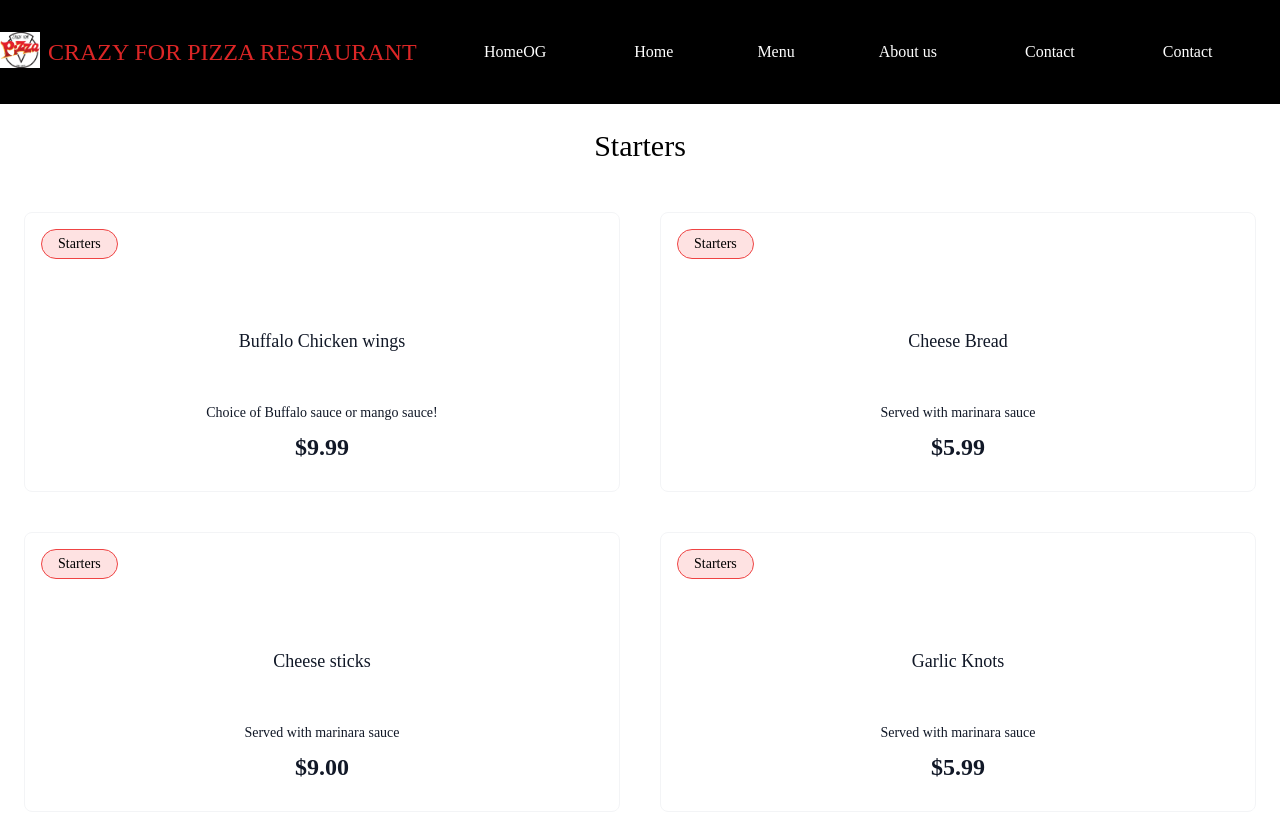
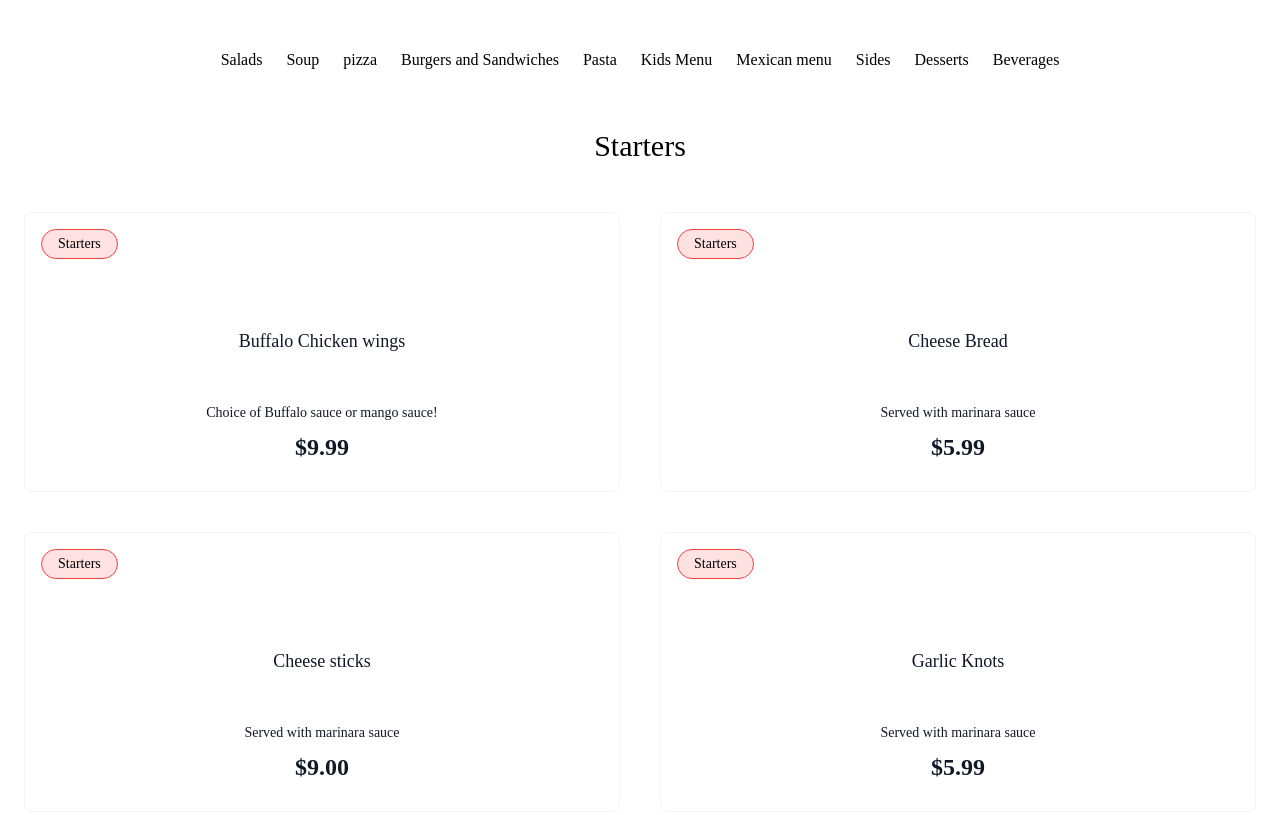
Before and after one commit to AngelZeferino/crazyforPizzaCode, a website: page dist/menu.html in a window 1280 px wide. Shown: the top 815 px of the page. Drawn offline with Linux system fonts and the light colour scheme; a web font is replaced by a local one.

Commit message:
12/31/23

```diff
--- a/dist/menu.html
+++ b/dist/menu.html
@@ -9,55 +9,8 @@
     <!--<script src="menu.js"></script>-->
 </head>
 
- <body class="bg-amber font-[Unbounded] h-ful  ">
-   <!-- navigatio bar starts here-->
-   <nav class="bg-black fixed inset-x-0 top-0 left-0">
-    <div class ="max-w 7x1 mx-auto text-yellow-700">
-     <div class="flex justify-between">
-        <!-- left side of nav-->
-        <div class="flex items-center space-x-2 py-8">
-        <div class ="h-10 w-10">
-            <img src="../img/cpLogo.jpg" class ="logoNav">
-        </div>
-        <div class="text-red-600 text-2xl   ">
-            CRAZY FOR PIZZA RESTAURANT
-        </div>
-        </div>
-        <!-- right side of nav-->
-        <div class="hidden md:flex items-center space-x-2 px-93">
-            <a href="home.html" class=" py-6 px-10 hover:bg-red-600 text-white rounded transition duration-300">HomeOG</a>
-            <a href="home2.html" class=" py-6 px-10 hover:bg-red-600 text-white rounded transition duration-300">Home</a>
-            <a href="menu.html" class=" py-5 px-9 hover:bg-red-600 text-white rounded transition duration-300">Menu</a>
-            <a href="aboutUs.html" class=" py-6 px-10 hover:bg-red-600 text-white rounded transition duration-300">About us</a>
-            <a href="contact.html" class=" py-6 px-10 hover:bg-red-600 text-white rounded transition duration-300">Contact</a>                <a href="contact.html" class=" py-6 px-10 hover:bg-red-600 text-white rounded transition duration-300">Contact</a>
+ <body class="font-[Unbounded] h-ful ">
 
-
-
-        </div>
-    <!-- mobile button here -->
-    <div>
-        <div class="block md:hidden flex items-center py-3 px-4 mx-2 ">
-            <button class="mobile-menu-button">
-            <svg class="w-6 h-6" xmlns="http://www.w3.org/2000/svg" fill="none" viewBox="0 0 24 24" stroke-width="1.5" stroke="currentColor" class="w-6 h-6">
-                <path stroke-linecap="round" stroke-linejoin="round" d="M3.75 6.75h16.5M3.75 12h16.5m-16.5 5.25h16.5" />
-              </svg>
-            </button>
-
-        </div>
-    </div>
-     </div>
-     <!--mobile menu goes here-->
-        <div class="mobile-menu hidden md:hidden">
-            <a href="home.html" class=" block-py-3 px-4 hover:bg-red-600 text-white rounded transition duration-300">Home</a>
-            <a href="menu.html" class=" block-py-3 px-4 hover:bg-red-600 text-white rounded transition duration-300">Menu</a>
-            <a href="gallery.html" class=" block-py-3 px-4 hover:bg-red-600 text-white rounded transition duration-300">Gallery</a>
-            <a href="aboutUs.html" class=" block-py-3 px-4 hover:bg-red-600 text-white rounded transition duration-300">About us</a>
-            <a href="contact.html" class=" block-py-3 px-4 hover:bg-red-600 text-white rounded transition duration-300">Contact</a>
-
-        </div>
-    </div>
-<!-- navigation bar ends here-->
-</nav>
     <!--Content starts here-->
 <section class="my-12 max-w-screen-xl mx-auto px-6">
 <div>
@@ -1077,5 +1030,5 @@
         </div>
 </div>
 </section>
- </body>
+</body>
 </html>
```
Also changed, not shown: dist/home2.html (+1 -1 lines), dist/menu.js (line endings or trailing spaces), dist/output.css.
